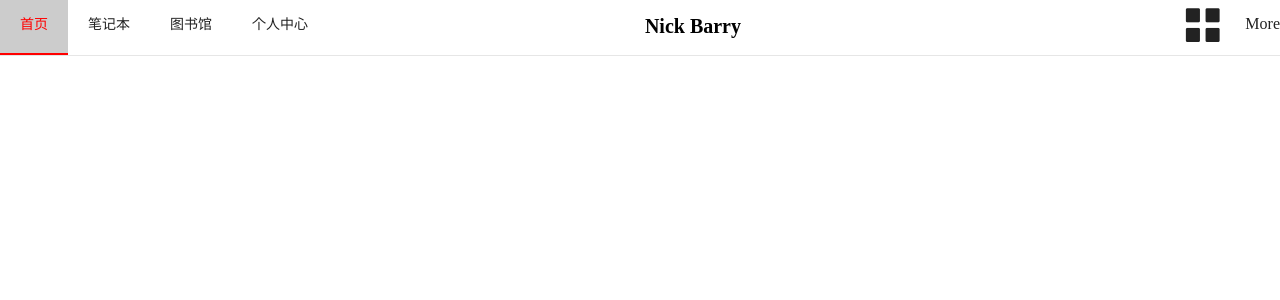
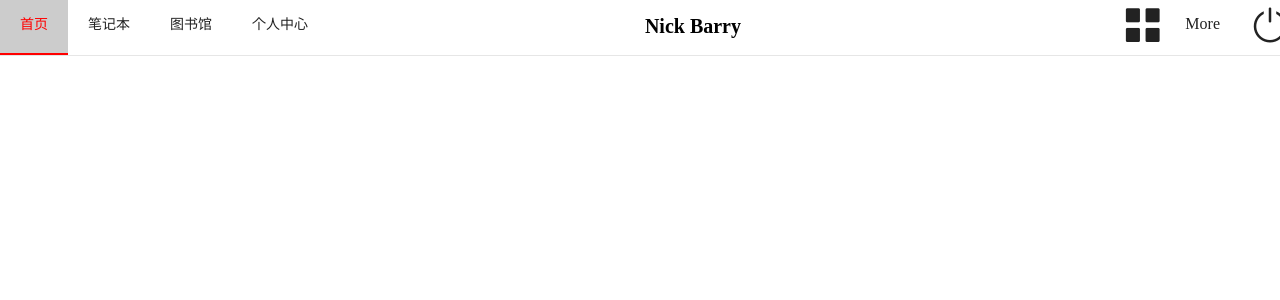
Before and after one commit to NickBarryNB/nodejs-vue-demo-01, a Vue app: page /index in a window 1280 px wide. Shown: the top 300 px of the page. Built offline with nearby package versions, Linux system fonts and the light colour scheme; sample sign-in values are in the browser's storage.

Commit message:
1、添加logout-button并实现logout功能 2、仅仅有前端验证不够，防止提交对应的JSON数据绕过验证，后端也需要加shiro验证

```diff
--- a/src/components/common/navMenu.vue
+++ b/src/components/common/navMenu.vue
@@ -13,6 +13,8 @@
     <el-menu-item v-for="(item,i) in navList" :key="i" :index="item.name">
       {{ item.navItem }}
     </el-menu-item>
+<!--    登出按钮 logout-button-->
+    <i class="el-icon-switch-button" v-on:click="logout" style="float:right;font-size: 40px;color: #222;padding: 10px"></i>
     <a href="#nowhere" style="color: #222;float: right;padding: 20px;">More</a>
     <i class="el-icon-menu" style="float:right;font-size: 45px;color: #222;padding-top: 8px"></i>
     <span style="position: absolute;padding-top: 20px;right: 43%;font-size: 20px;font-weight: bold">Nick  Barry</span>
@@ -23,6 +25,18 @@
 <script>
 export default {
   name: 'NavMenu',
+  methods: {
+    logout () {
+      var _this = this
+      this.$axios.get('/logout').then(resp => {
+        if (resp.data.code === 200) {
+          // 前后端状态保持一致
+          _this.$store.commit('logout')
+          _this.$router.replace('/login')
+        }
+      })
+    }
+  },
   data () {
     return {
       navList: [
@@ -44,4 +58,9 @@ a{
 span {
   pointer-events: none;
 }
+
+.el-icon-switch-button {
+  cursor: pointer;
+  outline:0;
+}
 </style>
--- a/src/router/index.js
+++ b/src/router/index.js
@@ -6,7 +6,6 @@ import Appindex from '../components/home/Appindex'
 import Home from '../components/Home'
 import LibraryIndex from '../components/library/LibraryIndex'
 import Register from '../components/Register'
-// import HelloWorld from '@/components/HelloWorld'
 
 Vue.use(Router)
 
@@ -15,6 +14,11 @@ export default new Router({
   mode: 'history',
   routes: [
     // 下面都是固定写法
+    {
+      path: '/',
+      name: 'None',
+      redirect: '/login'
+    },
     {
       path: '/login',
       name: 'Login',
@@ -51,10 +55,5 @@ export default new Router({
         }
       ]
     }
-    // {
-    //   path: '/',
-    //   name: 'HelloWorld',
-    //   component: HelloWorld
-    // }
   ]
 })
--- a/src/store/index.js
+++ b/src/store/index.js
@@ -20,6 +20,10 @@ export default new Vuex.Store({
     login (state, user) {
       state.user = user
       window.localStorage.setItem('user', JSON.stringify(user))
+    },
+    logout (state) {
+      state.user = []
+      window.localStorage.removeItem('user')
     }
   }
 })
```
